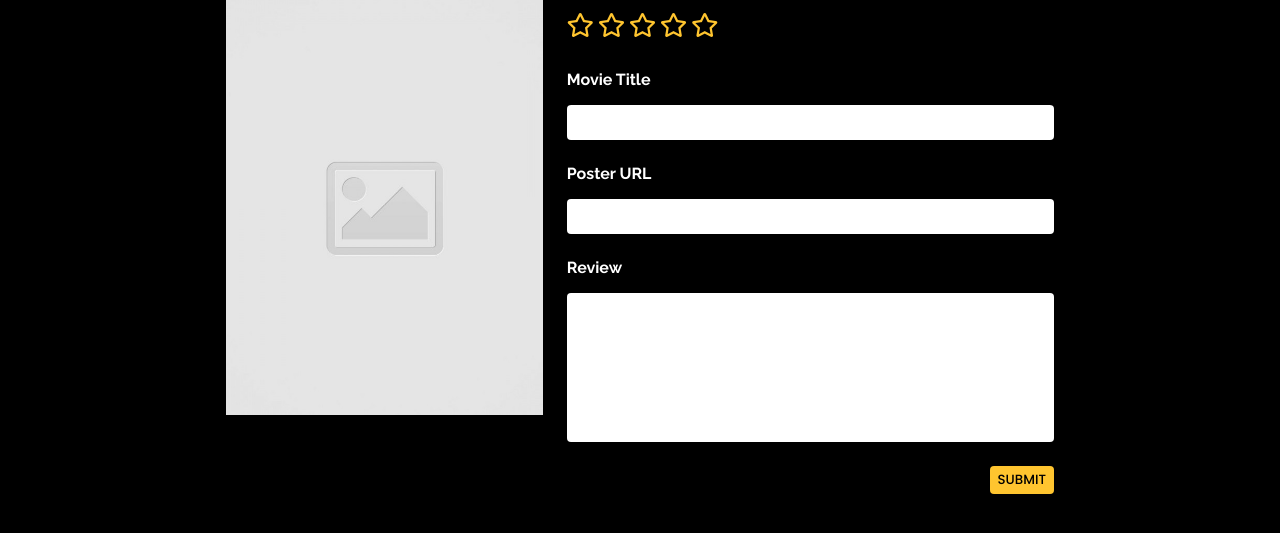
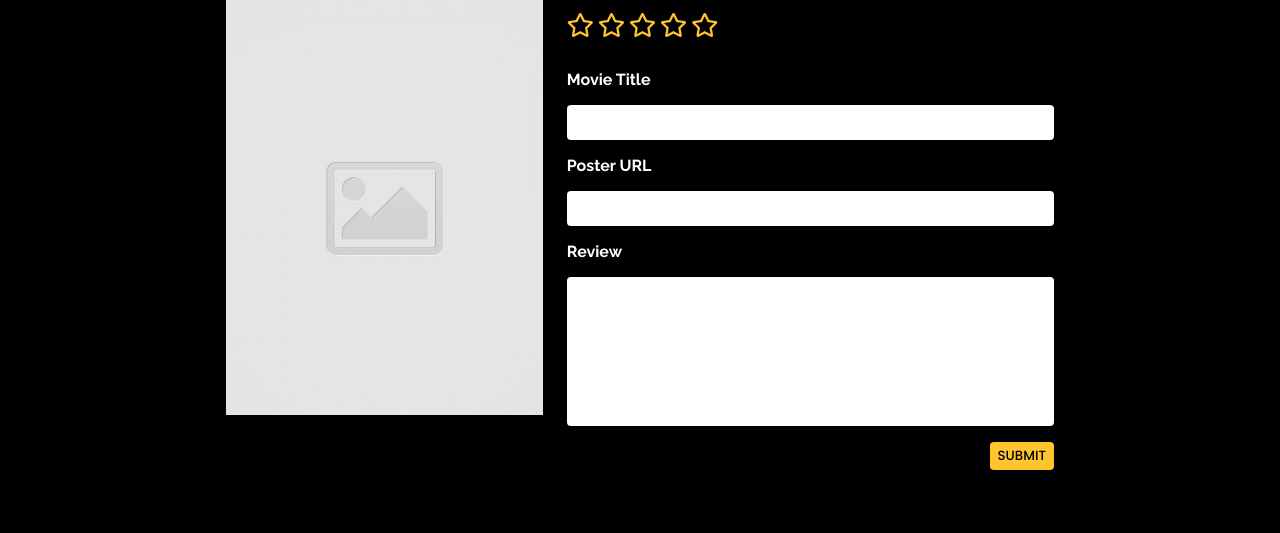
Before and after one commit to ellie-hwang/ajax-project, a website: page index.html in a window 1280 px wide. Both pictures are taken after a click on the link "POST". Shown: the part 149-682 px from the top of the page. Drawn offline with Linux system fonts and the light colour scheme.

Commit message:
Fixed some margins on styles.css

```diff
--- a/css/styles.css
+++ b/css/styles.css
@@ -121,6 +121,10 @@ i.star-icon {
 }
 
 .marg-1-bot {
+  margin-bottom: 1rem;
+}
+
+.marg-1-1-2-bot {
   margin-bottom: 1.5rem;
 }
 
--- a/index.html
+++ b/index.html
@@ -101,7 +101,7 @@
               <input required class="marg-1-bot border-radius" type="text" name="posterUrlForm" id="poster-url-form">
               <label class="pad-1-bot white-text" for="review-notes-form">Review</label>
               <textarea required class="marg-1-bot border-radius" name="reviewNotesForm" id="notes" rows="7" ></textarea>
-              <div class="text-align-right">
+              <div class="text-align-right marg-1-1-2-bot">
                 <button class="black-text button-style" type="submit" id="submit-button">SUBMIT</button>
               </div>
             </form>
--- a/js/main.js
+++ b/js/main.js
@@ -46,7 +46,7 @@ var $resultsList = document.querySelector('#results-list');
 
 function renderSearchResult(resultObj) {
   var $liEl = document.createElement('li');
-  $liEl.className = 'result-card pad-1-bot marg-1-bot column-fourth';
+  $liEl.className = 'result-card pad-1-bot marg-1-1-2-bot column-fourth';
   $liEl.setAttribute('data-entry-id', resultObj.imdbID);
   var $divEl1 = document.createElement('div');
   $divEl1.className = 'search-img-container';
```
